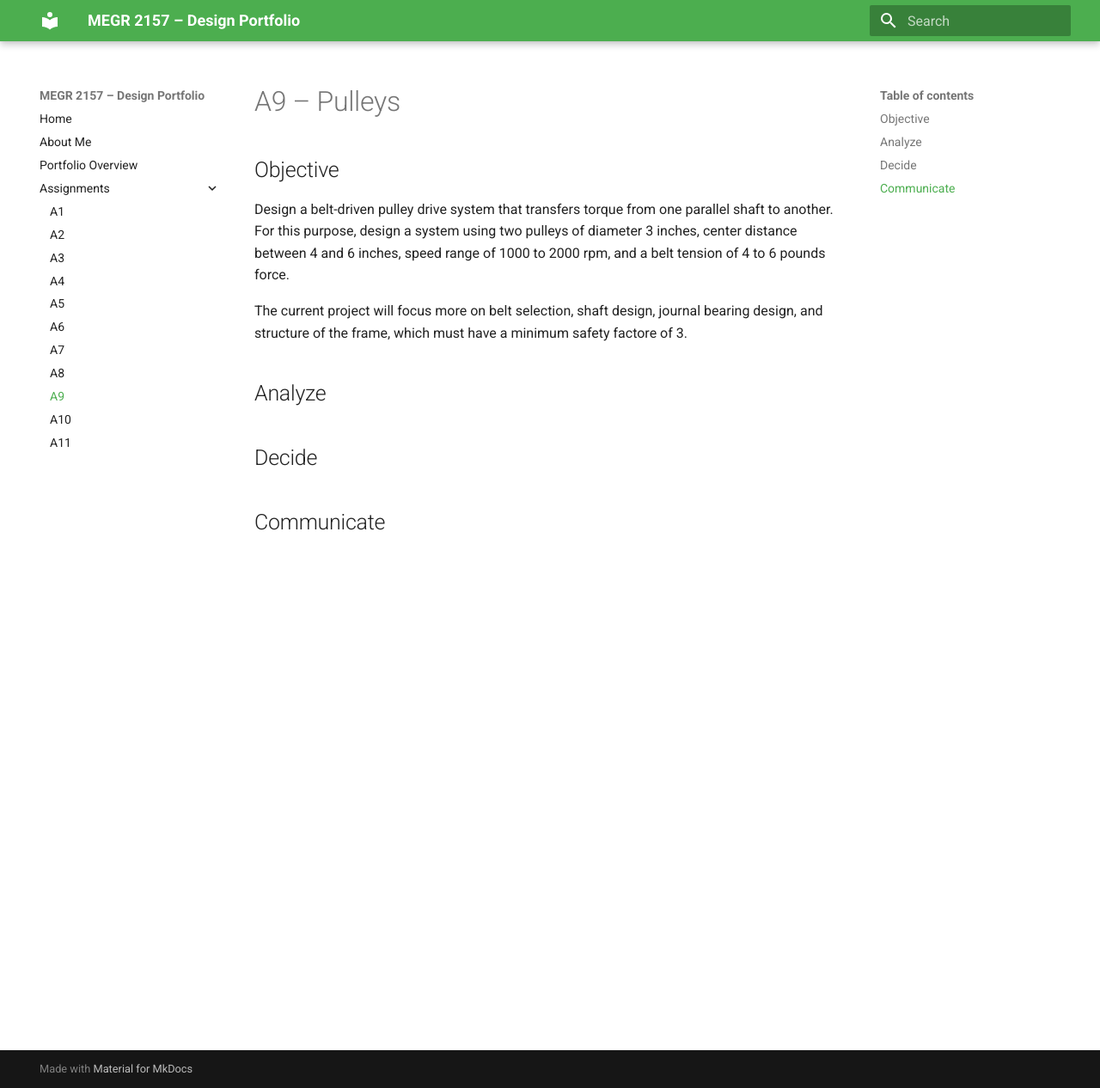
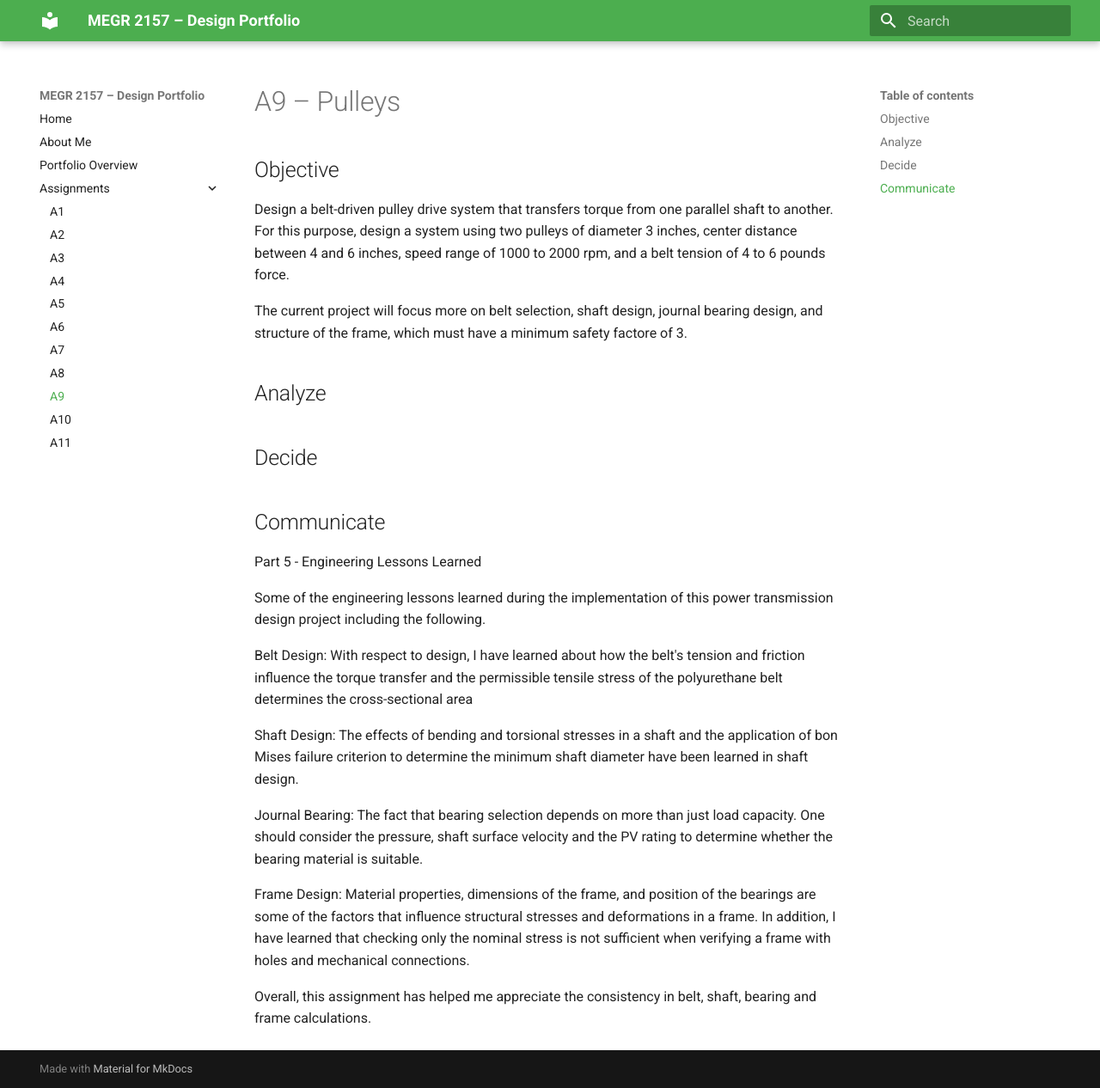
Before and after one commit to Amahaxr/design-projects-portfolio, an MkDocs documentation site: the page built from docs/assignments/A09/index.md, in a window 1280 px wide and 1266 px high. Shown: the whole window at 86% size. Built offline with MkDocs 1.6.1 and Material for MkDocs 9.7.7, drawn with Linux system fonts in a browser that asks for light colours.

Commit message:
Update index.md

```diff
--- a/docs/assignments/A09/index.md
+++ b/docs/assignments/A09/index.md
@@ -13,3 +13,17 @@ The current project will focus more on belt selection, shaft design, journal bea
 
 
 ## Communicate
+
+Part 5 - Engineering Lessons Learned
+
+Some of the engineering lessons learned during the implementation of this power transmission design project including the following.
+
+Belt Design: With respect to design, I have learned about how the belt's tension and friction influence the torque transfer and the permissible tensile stress of the polyurethane belt determines the cross-sectional area
+
+Shaft Design: The effects of bending and torsional stresses in a shaft and the application of bon Mises failure criterion to determine the minimum shaft diameter have been learned in shaft design.
+
+Journal Bearing: The fact that bearing selection depends on more than just load capacity. One should consider the pressure, shaft surface velocity and the PV rating to determine whether the bearing material is suitable.
+
+Frame Design: Material properties, dimensions of the frame, and position of the bearings are some of the factors that influence structural stresses and deformations in a frame. In addition, I have learned that checking only the nominal stress is not sufficient when verifying a frame with holes and mechanical connections.
+
+Overall, this assignment has helped me appreciate the consistency in belt, shaft, bearing and frame calculations.
```
